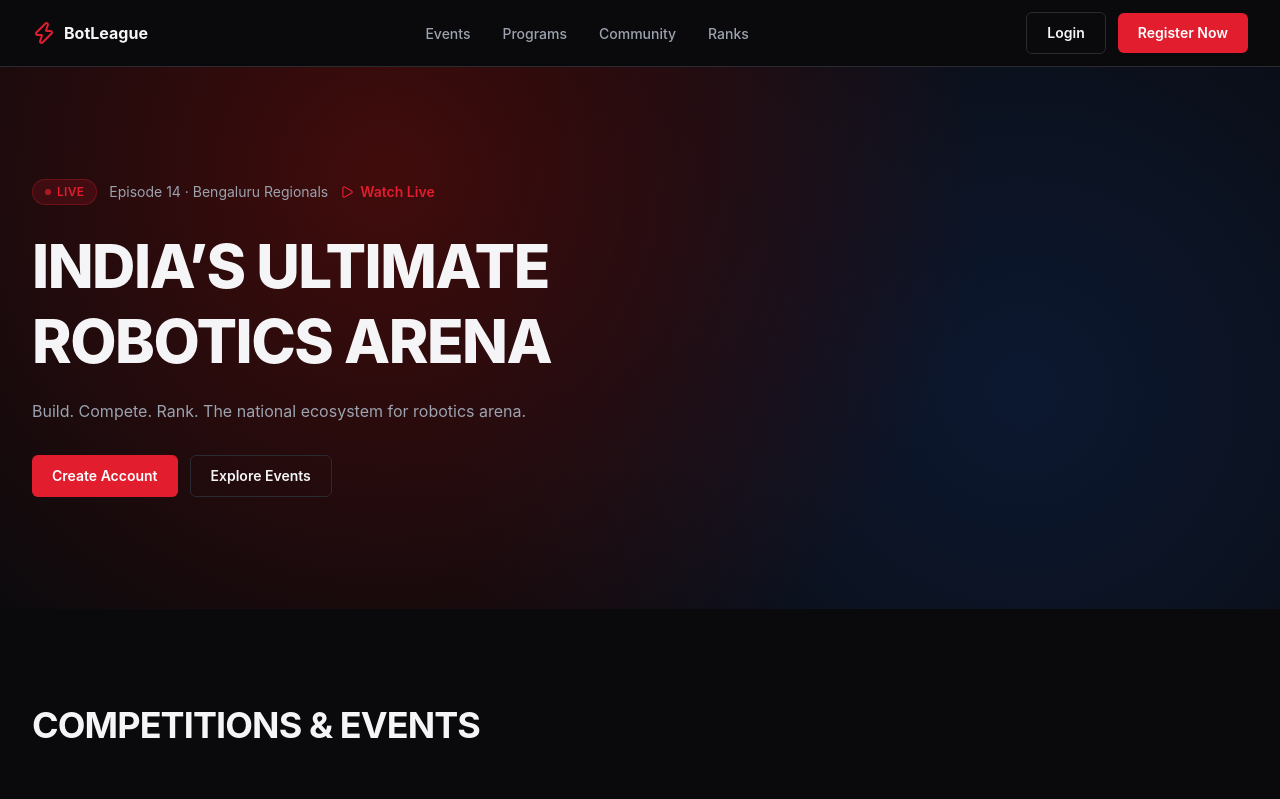
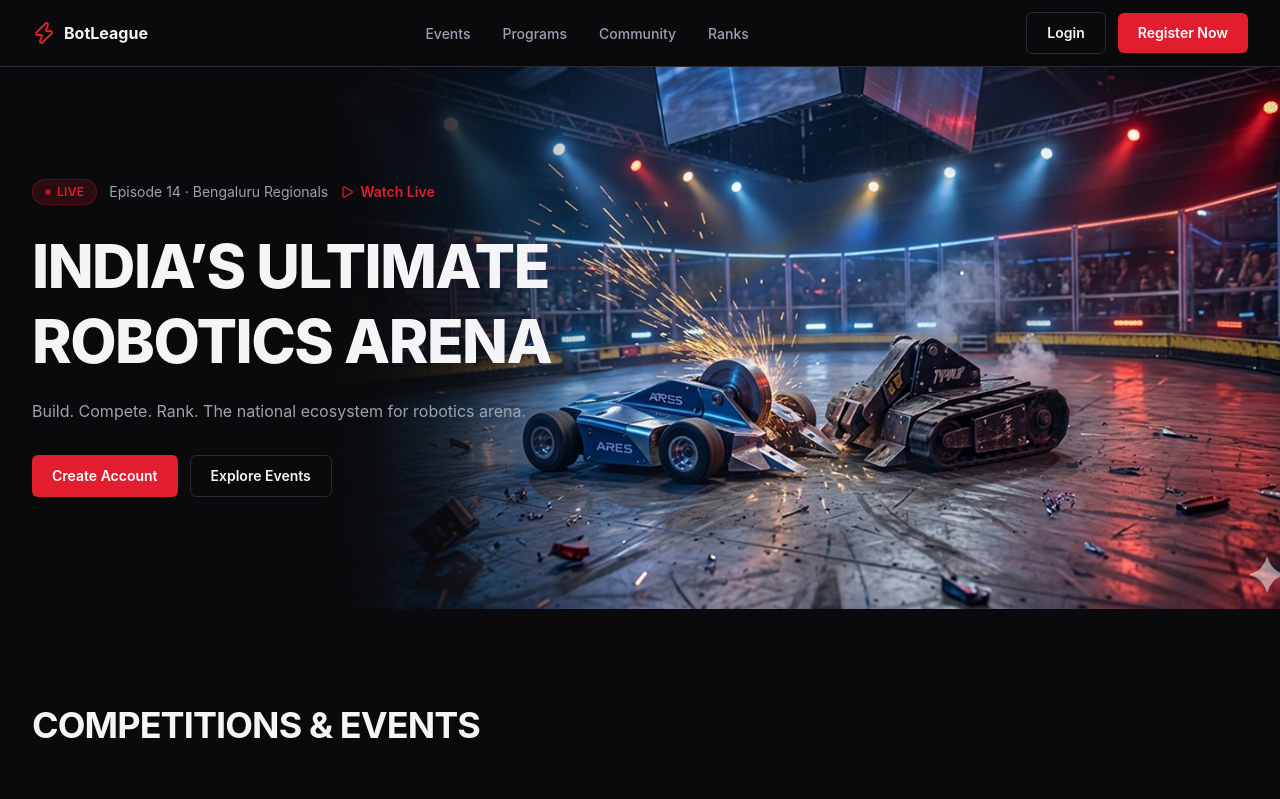
Before and after one commit to rudra1337-dev/botleague, a React (Vite) app: page / in a window 1280 px wide. Shown: the top 799 px of the page. Built offline with nearby package versions, Linux system fonts and the light colour scheme.

Commit message:
feat(hero): replace placeholder with hero image and add left fade effect

```diff
--- a/src/sections/Hero/HeroSection.tsx
+++ b/src/sections/Hero/HeroSection.tsx
@@ -1,21 +1,27 @@
 import { Play } from "lucide-react";
 import { Badge } from "@/components/ui/Badge";
 import { Button } from "@/components/ui/Button";
+import heroImage from "@/assets/images/hero/hero-image.png";
 
 export function HeroSection() {
   return (
     <section className="relative overflow-hidden" aria-labelledby="hero-heading">
-      {/* PLACEHOLDER — replace this gradient with the real hero photo
-          (robots colliding) exported from Figma, e.g. as a background-image
-          on this div or an <img> with object-cover. */}
-      <div
-        aria-hidden="true"
-        className="absolute inset-0"
-        style={{
-          background:
-            "radial-gradient(circle at 30% 20%, hsl(0 70% 15%), transparent 60%), radial-gradient(circle at 80% 60%, hsl(220 60% 12%), transparent 55%), #0a0a0d",
-        }}
-      />
+      <div className="absolute inset-0 overflow-hidden">
+        <img
+          src={heroImage}
+          alt=""
+          className="absolute right-0 top-0 h-full w-3/4 object-cover"
+        />
+
+        {/* Left edge fade (25% of image width) */}
+        <div
+          className="absolute right-0 top-0 h-full w-3/4 pointer-events-none"
+          style={{
+            background:
+              "linear-gradient(to right, #0a0a0d 0%, rgba(10,10,13,0.98) 5%, rgba(10,10,13,0.9) 10%, rgba(10,10,13,0.75) 15%, rgba(10,10,13,0.45) 20%, rgba(10,10,13,0.15) 25%, transparent 30%)",
+          }}
+        />
+      </div>
       <div className="relative mx-auto max-w-7xl px-4 py-20 sm:px-6 md:py-28 lg:px-8">
         <div className="mb-6 flex flex-wrap items-center gap-3">
           <Badge tone="red" pulse>
```
Also changed, not shown: src/assets/images/hero/hero-image.png (added).
